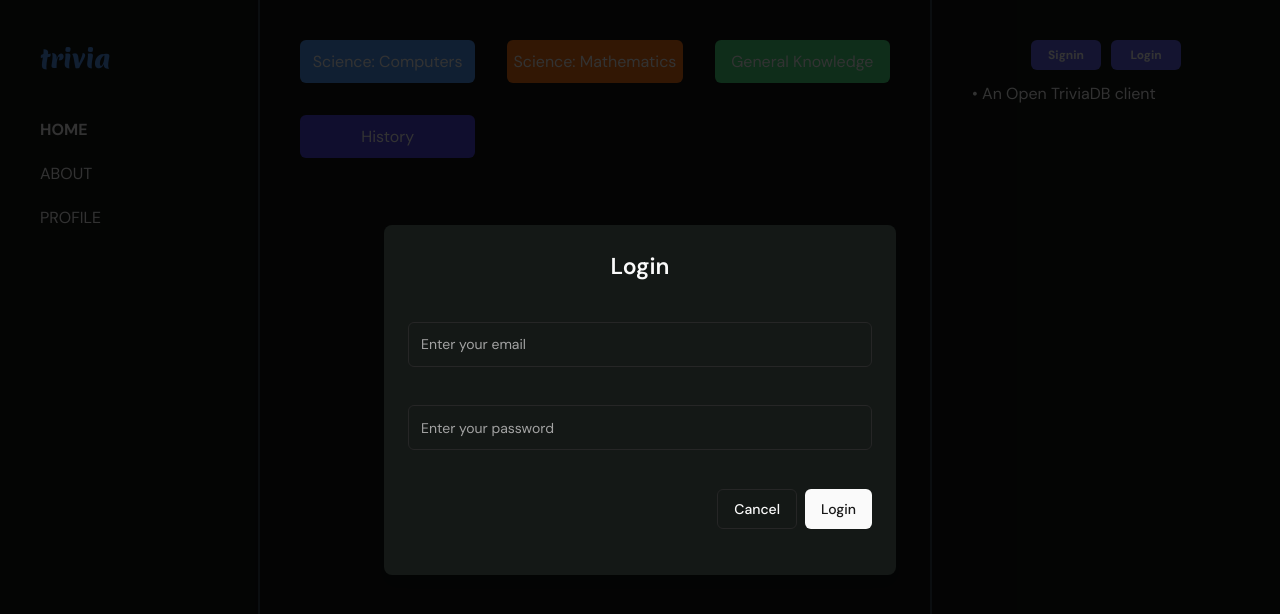
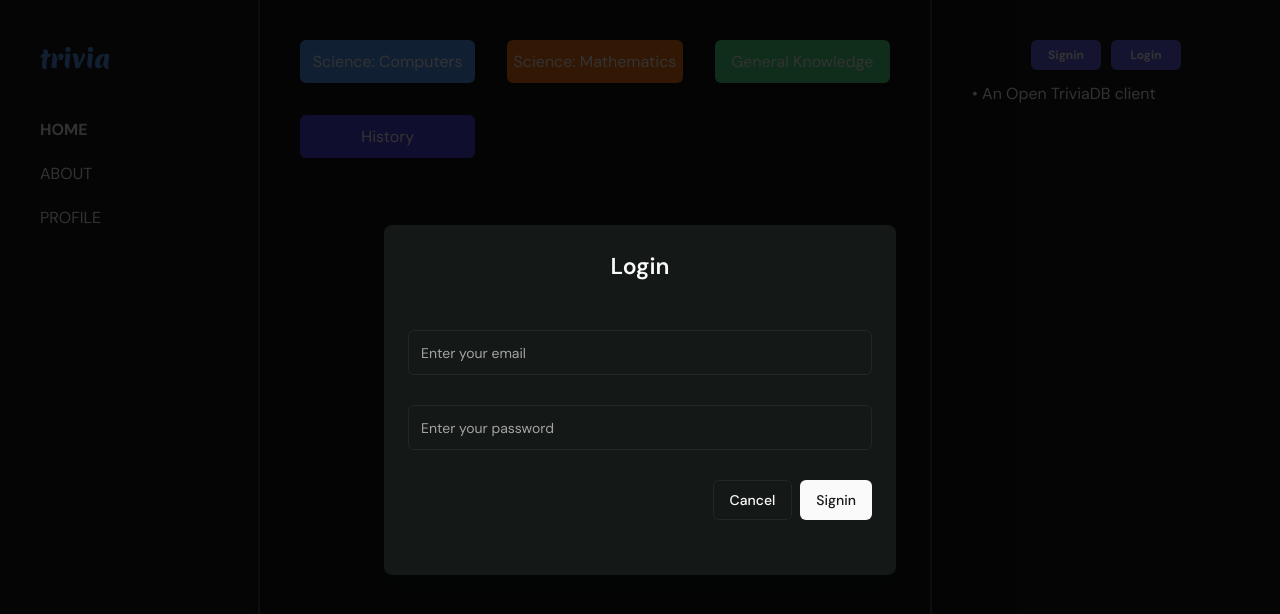
Before and after one commit to michaelchristwin/trivia, a React (Vite) app: page / in a window 1280 px wide. Both pictures are taken after a click on the button "Login". Shown: the top 614 px of the page. Built offline with nearby package versions, Linux system fonts and the light colour scheme.

Commit message:
Added form

```diff
--- a/src/components/Login.tsx
+++ b/src/components/Login.tsx
@@ -64,13 +64,16 @@ function Login({ children }: { children: React.ReactNode }) {
       setOpen(false);
       alert("Login Sucessful");
       setFormData({ email: "", password: "" });
-      // Assuming the response is in JSON
+
       console.log("Login successful", res);
     } catch (error) {
       console.error("Login failed", error);
     }
   };
-  console.log(errors);
+  const handleCancel = () => {
+    setErrors({ email: "", password: "" });
+    setFormData({ email: "", password: "" });
+  };
   return (
     <AlertDialog open={open} onOpenChange={setOpen}>
       <AlertDialogTrigger asChild>{children}</AlertDialogTrigger>
@@ -81,9 +84,10 @@ function Login({ children }: { children: React.ReactNode }) {
           </AlertDialogTitle>
         </AlertDialogHeader>
 
+        <form onSubmit={handleSubmit} className={`h-fit space-y-[30px] w-full`}>
           <div className={`w-full block space-y-[2px]`}>
             <Input
-            type={"email"}
+              type="email"
               onChange={handleChange}
               value={email}
               name="email"
@@ -96,7 +100,7 @@ function Login({ children }: { children: React.ReactNode }) {
           </div>
           <div className={`w-full block space-y-[2px]`}>
             <Input
-            type={"password"}
+              type="password"
               onChange={handleChange}
               name="password"
               value={password}
@@ -104,15 +108,19 @@ function Login({ children }: { children: React.ReactNode }) {
               className={`h-[45px] focus-visible:ring-0 focus-visible:ring-offset-0`}
             />
             {errors.password && (
-            <p className={`text-[7px] ps-2 text-red-500`}>{errors.password}</p>
+              <p className={`text-[7px] ps-2 text-red-500`}>
+                {errors.password}
+              </p>
             )}
           </div>
+
           <AlertDialogFooter>
-          <AlertDialogCancel>Cancel</AlertDialogCancel>
-          <Button type="button" onClick={handleSubmit}>
-            Login
-          </Button>
+            <AlertDialogCancel type={"button"} onClick={handleCancel}>
+              Cancel
+            </AlertDialogCancel>
+            <Button type={"submit"}>Signin</Button>
           </AlertDialogFooter>
+        </form>
       </AlertDialogContent>
     </AlertDialog>
   );
```
Lines whose indentation alone changed are shown as unchanged.
